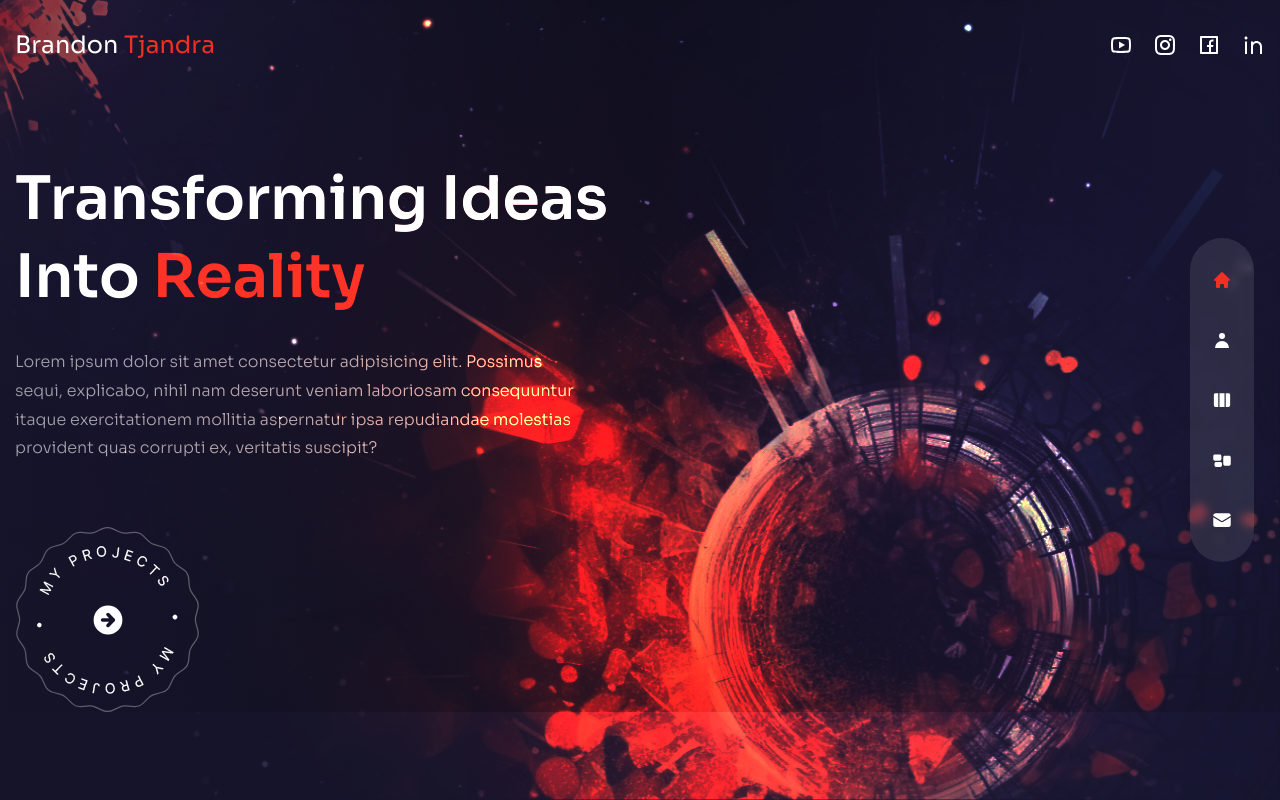
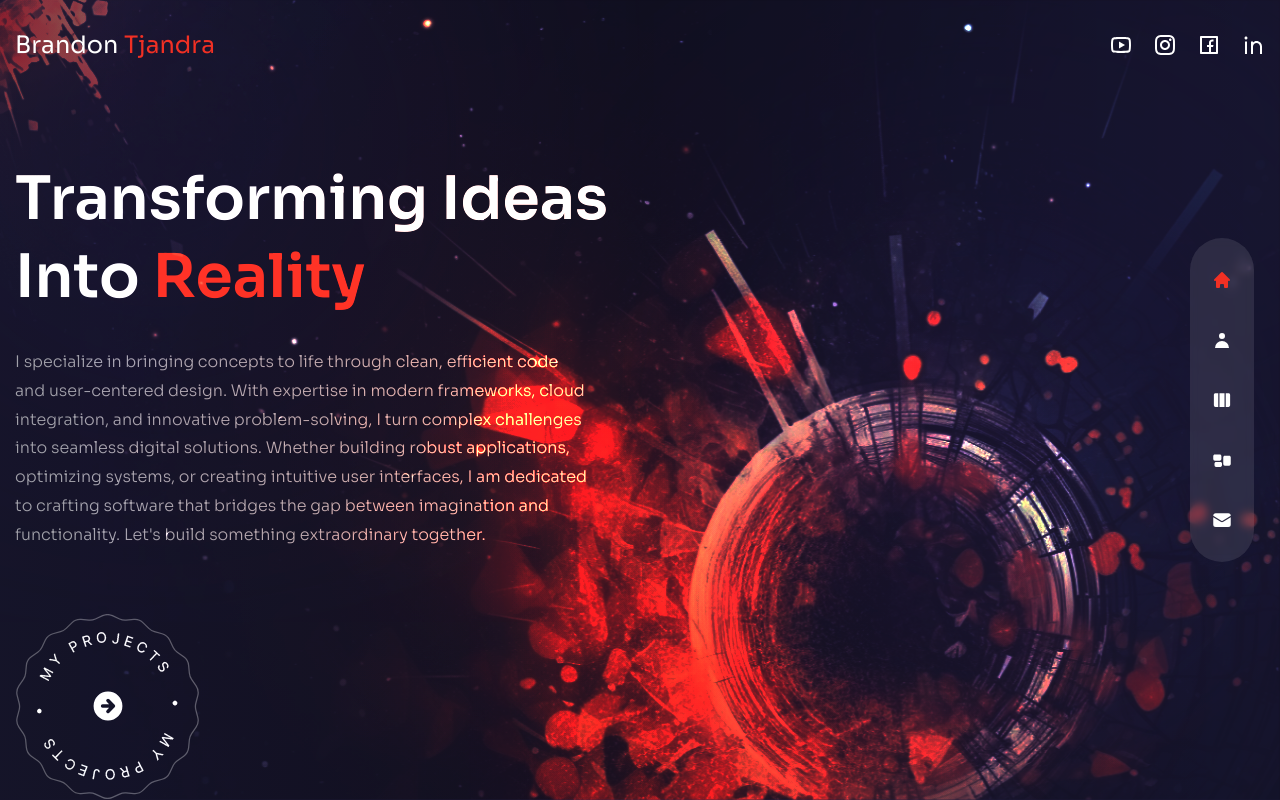
Before and after one commit to btjandra15/Portfolio, a Next.js app: page / in a window 1280 px wide. Built offline with nearby package versions, Linux system fonts and the light colour scheme.

Commit message:
Edit homepage

```diff
--- a/app/page.tsx
+++ b/app/page.tsx
@@ -15,11 +15,13 @@ export default function Home() {
             Transforming Ideas <br/> Into{' '}
 
             <span className="text-accent"> Reality</span>
+
           </motion.h1>
 
           <motion.p variants={fadeIn('down', 0.3)} initial="hidden" animate="show" exit="hidden" className="max-w-sm xl:max-w-xl mx-auto xl:mx-0 mb-10 xl:mb-16">
-            Lorem ipsum dolor sit amet consectetur adipisicing elit. Possimus sequi, explicabo, nihil nam deserunt veniam laboriosam consequuntur itaque exercitationem mollitia
-            aspernatur ipsa repudiandae molestias provident quas corrupti ex, veritatis suscipit?
+            I specialize in bringing concepts to life through clean, efficient code and user-centered design. With expertise in modern frameworks, cloud integration, and innovative
+            problem-solving, I turn complex challenges into seamless digital solutions. Whether building robust applications, optimizing systems, or creating intuitive user
+            interfaces, I am dedicated to crafting software that bridges the gap between imagination and functionality. Let's build something extraordinary together.
           </motion.p>
 
           <div className="flex justify-center xl:hidden relative">
```
